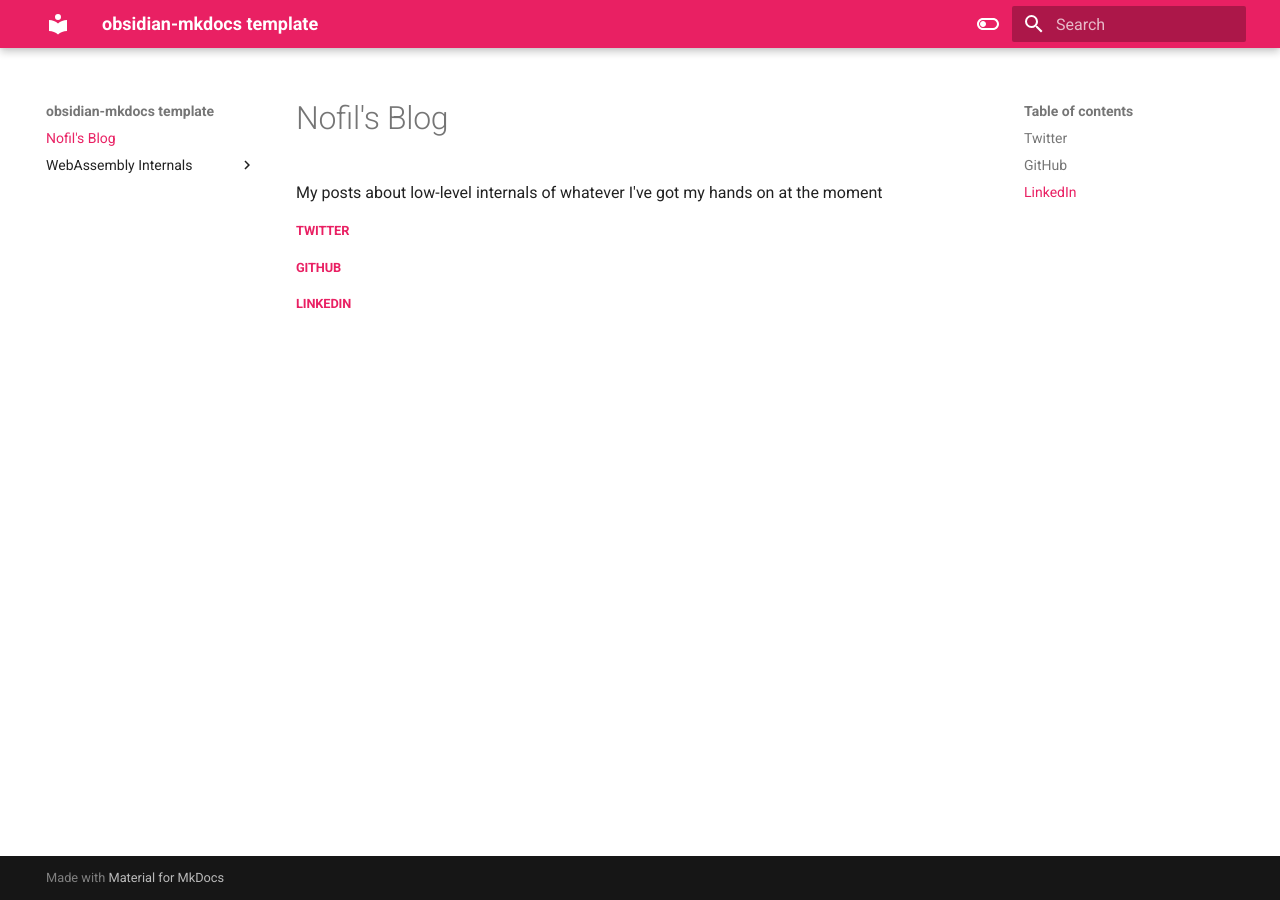
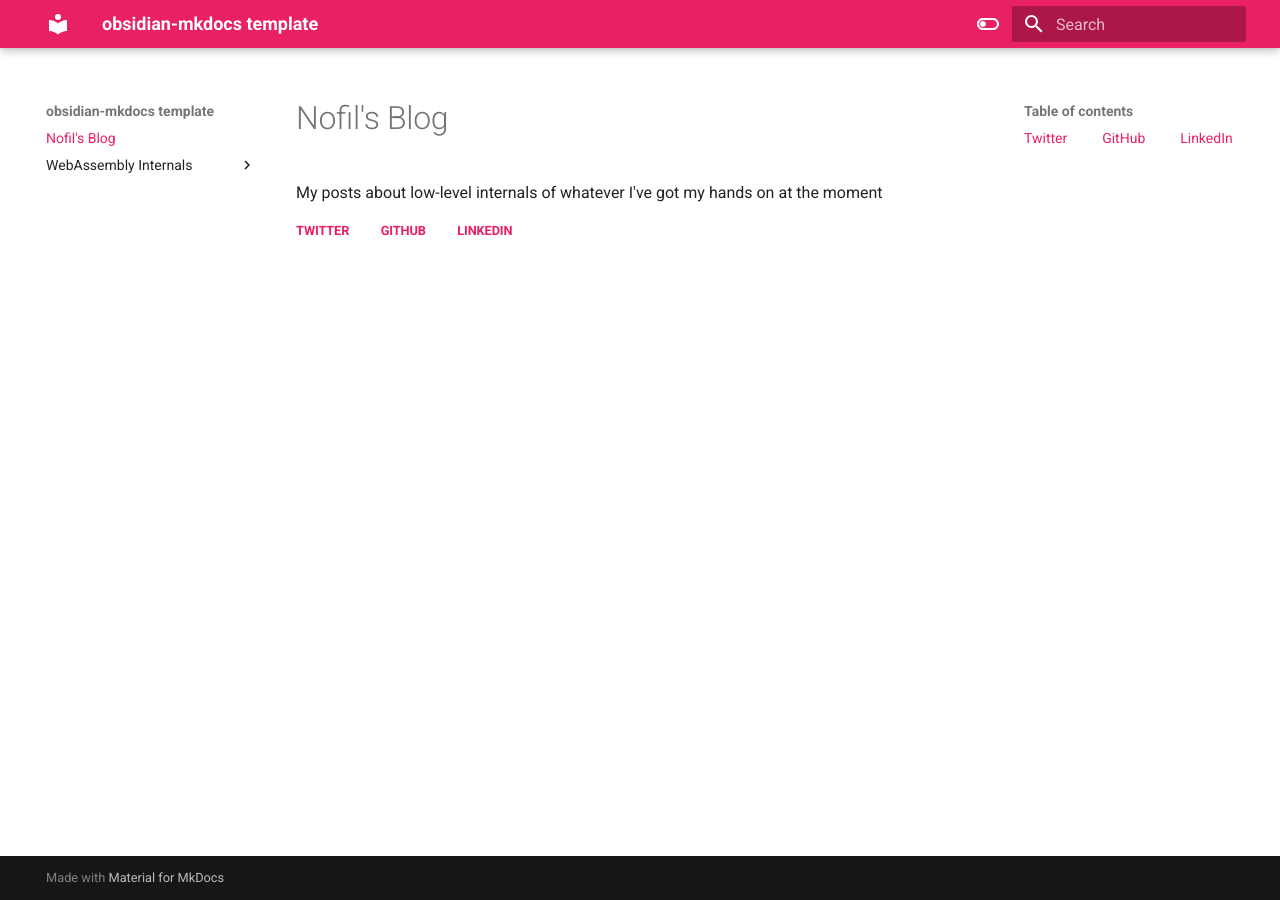
Before and after one commit to papadoxie/Blog, an MkDocs documentation site: the page built from docs/index.md, in a window 1280 px wide. Built offline with MkDocs 1.6.1 and Material for MkDocs 9.7.7, drawn with Linux system fonts in a browser that asks for light colours; some of the changed lines change nothing that is shown.

Commit message:
Reformatted links

```diff
--- a/docs/index.md
+++ b/docs/index.md
@@ -2,6 +2,4 @@
 
 My posts about low-level internals of whatever I've got my hands on at the moment
 
-##### [Twitter](https://twitter.com/nofilq)
-##### [GitHub](https://github.com/papadoxie)
-##### [LinkedIn](https://linkedin.com/in/nofil-qasim)
+##### [Twitter](https://twitter.com/nofilq) &emsp;&emsp; [GitHub](https://github.com/papadoxie) &emsp;&emsp; [LinkedIn](https://linkedin.com/in/nofil-qasim)
```
